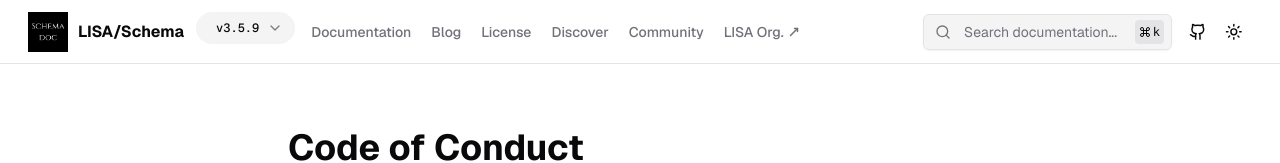
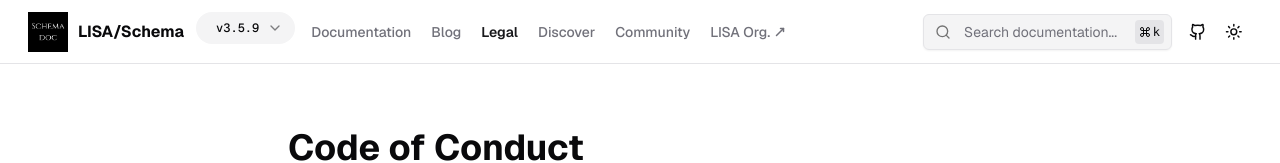
Before and after one commit to bradcn/schemadocv2, a Next.js app: page /legal/codeofconduct in a window 1280 px wide. Shown: the top 163 px of the page. Built offline with nearby package versions, Linux system fonts and the light colour scheme.

Commit message:
Update navbar.tsx

```diff
--- a/components/navbar.tsx
+++ b/components/navbar.tsx
@@ -40,8 +40,8 @@ export const NAVLINKS: NavLink[] = [
     href: "/blog",
   },
   {
-    title: "License",
-    href: "/license",
+    title: "Legal",
+    href: "/legal/license",
   },
   {
     title: "Discover",
```
